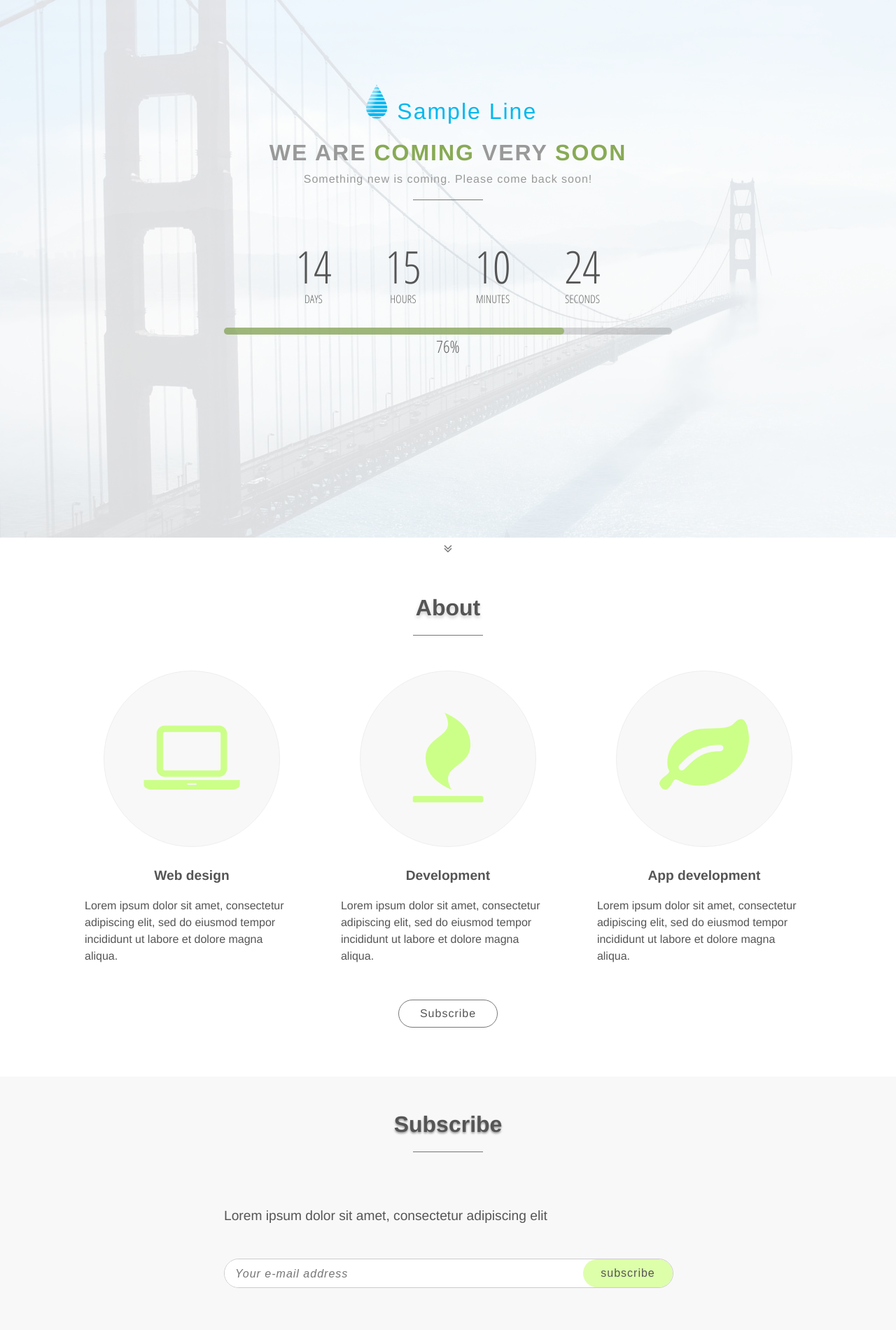
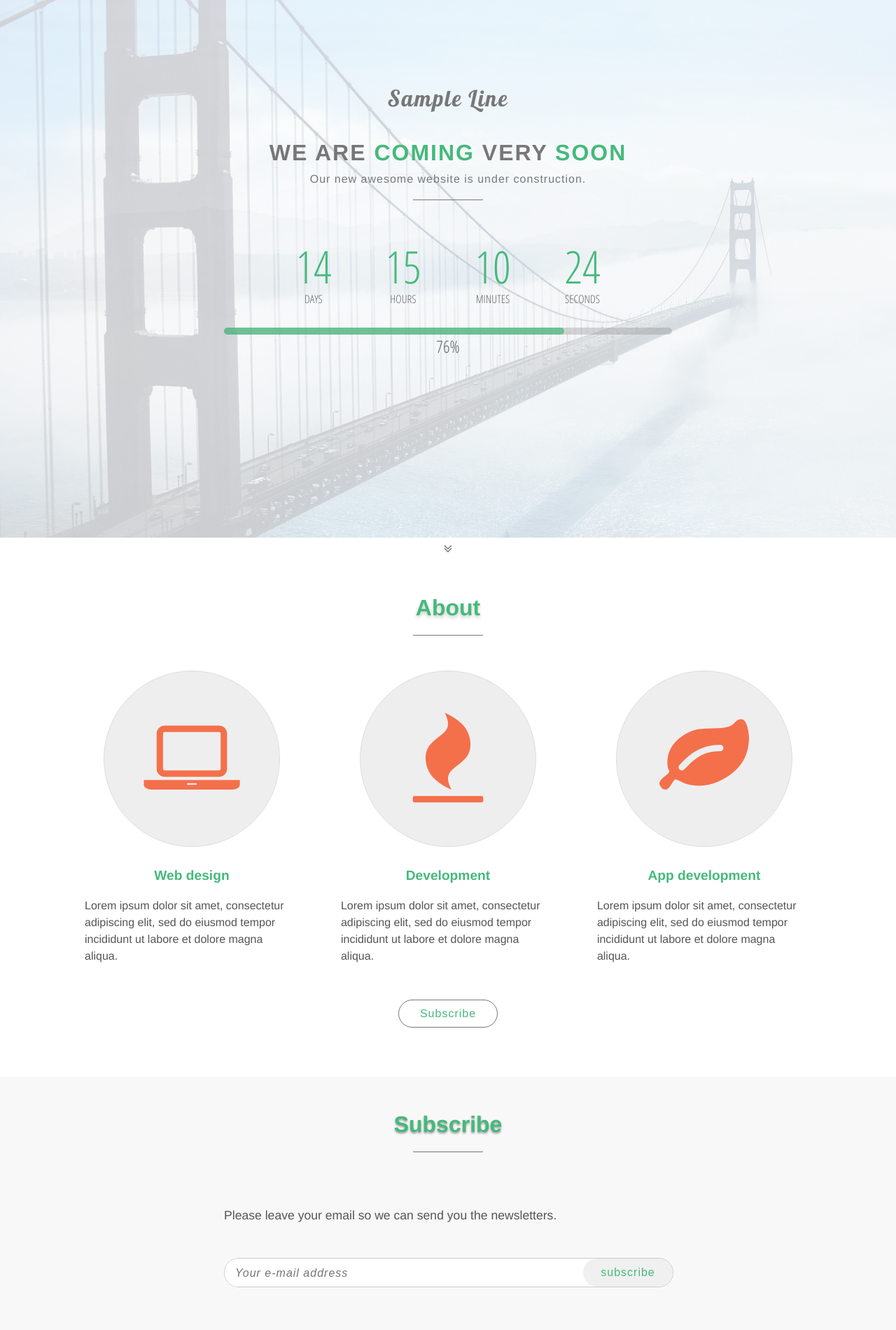
Before and after one commit to ynzkai/sample-line, a plain HTML site: page index.html in a window 1280 px wide. Shown: the top 1900 px of the page at 70% size. Drawn offline with Linux system fonts and the light colour scheme.

Commit message:
finish
finish

```diff
--- a/css/costomize.css
+++ b/css/costomize.css
@@ -1,77 +1,98 @@
+.facepage {
+	background-color: rgba(255, 255, 255, 0.7);
+	//background-color: rgba(0, 0, 0, 0.7);
+}
+
 .logo span {
-	color: #02b8ef;
+	font-family: 'Lobster', cursive;
+	color: #777;
 }
 
 .banner h1 {
-	color: #999;
-}
-
-.banner h1 span {
-	color: #8a5;
+	color: #777;
 }
 
 .banner p {
-	color: #999;
+	color: #777;
 }
 
 #countdown .number {
-	color: #555;
+	color: #45b97c;
 }
 
 #about .items .item i,
 #about .items .item img {
-	color: #cf8;
-	background-color: #f8f8f8;
-	border: 1px solid #eee;
+	color: #f3704b;
 }
 
 #about .items .item h2 {
 	color: #555;
 }
 
+#contactus #home-button:hover,
+#subscribe #contact-button:hover,
+#about #subscribe-button:hover {
+	background-color: #777;
+	border: 1px solid rgba(0, 0, 0, 0);
+}
+
+#subscribe .form-wrapper #submit:hover {
+	background-color: #ddd;
+	color: #f3704b;
+}
+
+/* same color */
+
+.banner h1 span {
+	color: #45b97c;
+}
+
 #progress #passed {
-	background-color: rgba(136,170,85, 0.7);
+	background-color: #45b97c; //rgba(136,170,85, 0.7);
 }
 
 #about h1 {
-	color: #555;
+	color: #45b97c;
 }
 
-#about .services .service h2 {
-	color: #555;
+#about .items .item h2 {
+	color: #45b97c;
+}
+
+#subscribe h1 {
+	color: #45b97c;
 }
 
 #contactus #home-button,
 #subscribe #contact-button,
 #about #subscribe-button {
-	color: #555;
-}
-
-#contactus #home-button:hover,
-#subscribe #contact-button:hover,
-#about #subscribe-button:hover {
-	background-color: #dfa;
-	border: 1px solid #dfa;
-}
-
-#subscribe h1 {
-	color: #555;
+	color: #45b97c;
 }
 
 #subscribe .form-wrapper #submit {
-	background-color: #dfa;
-	color: #555;
-}
-
-#subscribe .form-wrapper #submit:hover {
-	background-color: #ce9;
+	background-color: #f0f0f0;
+	color: #45b97c;
 }
 
 #contactus h1 {
-	color: #ccc;
+	color: #45b97c;
+}
+
+#contactus #contact-info h3 {
+	color: #45b97c;
 }
 
 #contactus #contact-info .sns span a:hover {
-	color: #dfa;
-	background-color: #999;
+	color: #45b97c;
+	background-color: #777;
 }
+
+#contactus #form-wrapper input#submit {
+	color: #45b97c;
+}
+
+/* progress bar height */
+
+#progress {
+	height: 10px;
+}
--- a/css/main.css
+++ b/css/main.css
@@ -182,7 +182,7 @@ body {
 /* progress */
 
 #progress {
-	height: 10px;
+	height: 30px;
 	margin: 10px auto;
 	position: relative;
 	background-color: rgba(125,125,125, 0.3);
@@ -202,6 +202,7 @@ body {
 	background-color: rgba(136,170,85, 0.7);
 	height: 100%;
 	width: 0;
+	opacity: 0.7;
 }
 
 #progress #persentage {
@@ -403,7 +404,7 @@ body {
 
 #subscribe .form-wrapper .desc {
 	margin: 50px auto 10px;
-	font-size: 1.2em;
+	font-size: 1.1em;
 	color: #555;
 }
 
@@ -543,6 +544,7 @@ body {
 	font-family: Helvetica, Arial, sans-serif;
 	font-size: 1em;
 	margin-top: 35px;
+	letter-spacing: 1px;
 	color: #999;
 }
 
--- a/index.html
+++ b/index.html
@@ -6,6 +6,7 @@
 	<meta http-equiv="x-ua-compatible" content="ie=edge" />
 	<meta name="viewport" content="width=device-width, minimum-scale=1.0, maximum-scale=1.0" />
 	<link href='http://fonts.googleapis.com/css?family=Open+Sans+Condensed:300' rel='stylesheet' type='text/css'>
+    <link href='http://fonts.googleapis.com/css?family=Lobster' rel='stylesheet' type='text/css'>
 	<link rel="stylesheet" href="css/font-awesome.min.css">
 	<link rel="stylesheet" href="css/animate.css">
 	<link rel="stylesheet" href="css/main.css">
@@ -16,6 +17,7 @@
 
   <!-- face page -->
   <div class="wrapper facepage">
+    <!-- background image -->
 	<ul class="rslides" id="backpics">
       <li><img src="images/back1.jpg"></li>
       <li><img src="images/back2.jpg"></li>
@@ -23,19 +25,23 @@
       <li><img src="images/back4.jpg"></li>
       <li><img src="images/back5.jpg"></li>
     </ul>
+    <!-- /background image -->
 
     <div class="container">
 	  <div class="logo animated fadeInDown">
-	    <img src="images/logo.gif">
+	    <!-- you can add logo image here
+	    <img src="images/logo.png">
+		-->
 		<span>Sample Line</span>
 	  </div>
 
 	  <div class="banner">
 		<h1 class="animated fadeInDown">WE ARE <span>COMING</span> VERY <span>SOON</span></h1>
-		<p class="animated fadeInUp">Something new is coming. Please come back soon!</p>
+		<p class="animated fadeInUp">Our new awesome website is under construction.</p>
 		<hr class="short-line">
 	  </div>
 
+	  <!-- countdown section -->
 	  <div id="countdown" class="clearfix">
 	    <div class="inner-wrapper">
 	      <div id="days" class="number"></div>
@@ -61,6 +67,7 @@
 		  <div id="persentage">
 		  </div>
 	  </div>
+	  <!-- /countdown section -->
 
 	  <div id="about-arrow">
 	    <div class="inner-wrapper"><div class="desc">About Us</div><i class="icon-double-angle-down"></i></div>
@@ -105,7 +112,7 @@
     <h1>Subscribe</h1>
 	<hr class="short-line">
 	<div class="form-wrapper">
-    <p class="desc">Lorem ipsum dolor sit amet, consectetur adipiscing elit</p>
+    <p class="desc">Please leave your email so we can send you the newsletters.</p>
 	  <form id="subscribeForm" action="" method="post">
 	    <label for="email"></label>
 		<div class="inner-wrapper">
--- a/js/main.js
+++ b/js/main.js
@@ -1,7 +1,18 @@
-// progress
 
+/* You can set the variables below to fit your website. */
+
+// start date
 var sStart = '2015/04/27';
+
+// end date
 var sEnd = '2015/06/27';
+
+
+
+
+
+/* Note: Modify the folowing code is not suggestion! */
+
 var dStart = new Date(sStart);
 var dEnd = new Date(sEnd);
 var total = dEnd-dStart;
@@ -56,7 +67,7 @@ $(document).ready(function() {
 	errorElement: "span",
 	messages: {
 	  email: {
-	  	required: " We need your email address to notify you."
+	  	required: " We need your email address."
 	  }
 	}
   });
@@ -98,7 +109,9 @@ $(document).ready(function() {
   $("#about .items .item p").listenedByScroll("animated fadeInUp");
   $("#subscribe .more-info p").listenedByScroll("animated fadeInUp");
   $("#subscribe .form-wrapper").listenedByScroll("animated fadeInDown");
-  $("#form-wrapper").listenedByScroll("animated fadeInRight");
-  $("#contact-info > div").listenedByScroll("animated fadeInLeft");
+  $("#contact-info .address").listenedByScroll("animated fadeInLeft");
+  $("#contact-info .telephone").listenedByScroll("animated fadeInLeft");
+  $("#contact-info .email").listenedByScroll("animated fadeInLeft");
+  $("#contact-info .sns").listenedByScroll("animated fadeInLeft");
 
 });
```
Also changed, not shown: images/logo.gif (deleted), images/logo.png (added), images/pic1.jpg (deleted), images/pic2.jpg (deleted), images/pic3.jpg (deleted), 1 other file.
